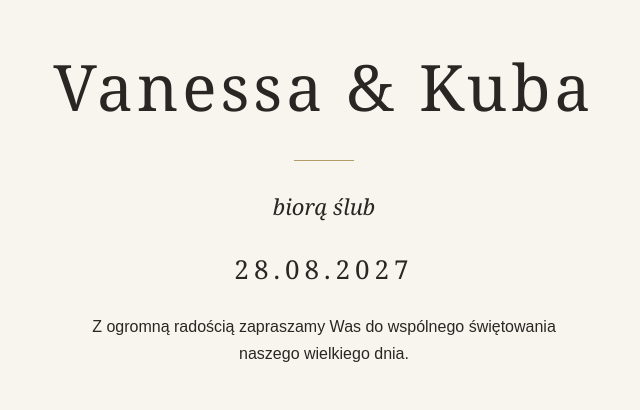
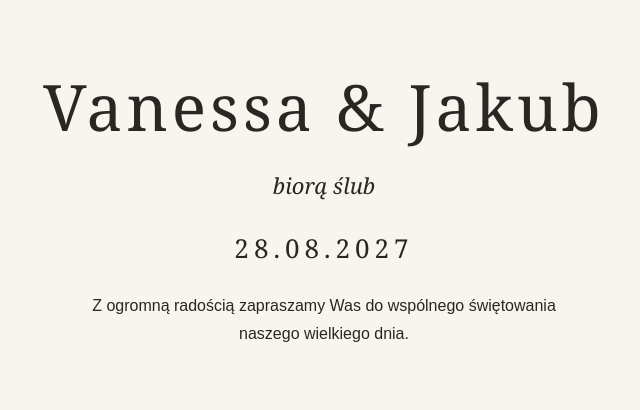
Before and after one commit to vanessaijakub/vanessaijakub.github.io, a plain HTML site: page index.html in a window 1280 px wide. Shown: the part 195-605 px from the top of the page, without its empty margins (316-956 px from the left). Drawn offline with Linux system fonts and the light colour scheme.

Commit message:
Update index.html

```diff
--- a/index.html
+++ b/index.html
@@ -62,13 +62,12 @@
 
     <main class="welcome">
 
-        <h1 class="names">Vanessa & Kuba</h1>
+        <h1 class="names">Vanessa & Jakub</h1>
 
-        <div class="line"></div>
 
         <p class="subtitle">biorą ślub</p>
 
-        <p class="date">28.08.2027</p>
+        <p class="date"> 28.08.2027</p>
 
         <p class="message">
             Z ogromną radością zapraszamy Was
```
